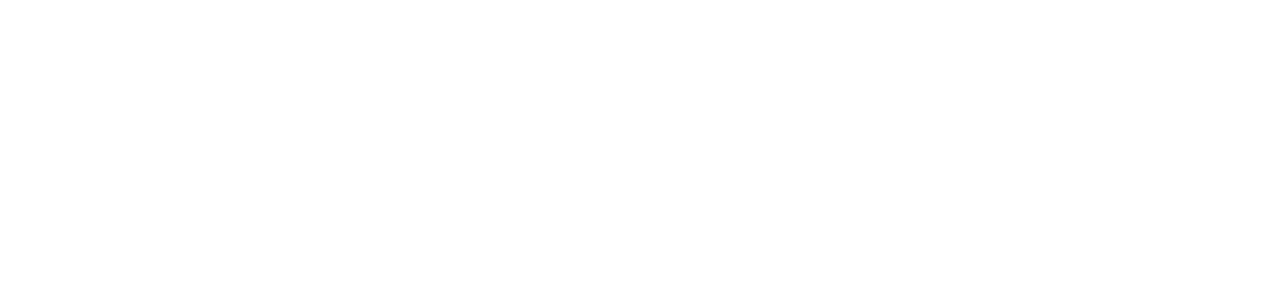
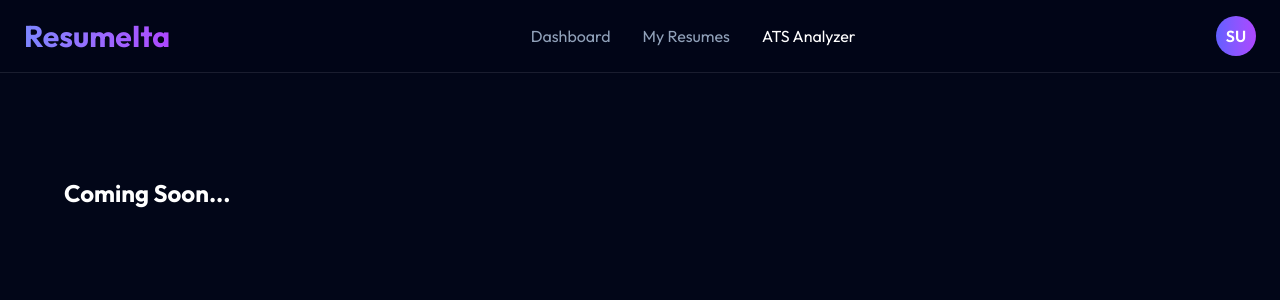
Before and after one commit to harshita-079/ResumeIta, a React (Vite) app in the folder client/: page /app/ats in a window 1280 px wide. Before the commit this address had no page. Shown: the top 300 px of the page. Built offline with nearby package versions, Linux system fonts and the light colour scheme; sample sign-in values are in the browser's storage.

Commit message:
feat: Complete ResumeIta v1.0 with ATS analyzer and dashboard pages

```diff
--- a/client/src/App.jsx
+++ b/client/src/App.jsx
@@ -11,6 +11,8 @@ import Setting from './pages/Setting'
 import ProtectedRoute from './routes/ProtectedRoute'
 import {Toaster} from 'react-hot-toast'
 import Feedback from './pages/Feedback'
+import MyResume from './pages/MyResume'
+import ATSAnalyzer from './pages/ATSAnalyzer'
 
 const App = () => {
   return (
@@ -28,6 +30,8 @@ const App = () => {
         >
           <Route index element={<Dashboard />}/>
           <Route path='builder/:resumeId' element={<ResumeBuilder />}/>
+          <Route path='myresume' element={<MyResume/>}/>
+          <Route path='ats' element={<ATSAnalyzer/>}/>
           <Route path='profile' element={<Profile/>}/>
           <Route path='setting' element={<Setting/>}/>
         </Route>
--- a/client/src/components/Navbar.jsx
+++ b/client/src/components/Navbar.jsx
@@ -8,7 +8,7 @@ const Navbar = () => {
 
   const [open,setOpen]=useState(false)
 
-  const user={name:'harshita gupta'}
+  const user=JSON.parse(localStorage.getItem("currentUser")) || { name: "User" };
 
   const handleLogout=()=>{
     localStorage.removeItem("token");
@@ -51,7 +51,7 @@ const Navbar = () => {
           </NavLink>
 
           <NavLink
-            to="/app/resumes"
+            to="/app/myresume"
             className={({ isActive }) =>
               `transition ${
                 isActive
@@ -66,7 +66,7 @@ const Navbar = () => {
           </NavLink>
 
           <NavLink
-            to="/app/analyzer"
+            to="/app/ats"
             className={({ isActive }) =>
               `transition ${
                 isActive
@@ -86,7 +86,7 @@ const Navbar = () => {
         <div className="flex items-center gap-5">
 
           {/* Notification */}
-          <button className="relative p-2 rounded-full bg-white/5 border border-white/10 hover:bg-white/10 transition">
+          <button className=" hidden relative p-2 rounded-full bg-white/5 border border-white/10 hover:bg-white/10 transition">
 
             <Bell size={18} />
 
@@ -103,7 +103,7 @@ const Navbar = () => {
               className="w-10 h-10 rounded-full bg-linear-to-r from-indigo-500 to-purple-500 flex items-center justify-center font-semibold"
             >
 
-    {user.name.charAt(0).toUpperCase()}
+              {user?.name?.split(" ").map(word=>word[0]).join("").toUpperCase()}
 
             </button>
 
@@ -116,13 +116,17 @@ const Navbar = () => {
         Profile
       </Link>
 
-      <Link to="/app/setting" className="block px-5 py-3 text-left text-slate-300 hover:bg-white/5 transition">
+      <Link
+      to="/app/setting"
+      className="block px-5 py-3 text-left text-slate-300 hover:bg-white/5 transition">
 
         Settings
 
       </Link>
 
-      <button onClick={handleLogout} className="w-full px-5 py-3 text-left text-red-400 hover:bg-white/5 transition">
+      <button
+      onClick={handleLogout}
+      className="w-full px-5 py-3 text-left text-red-400 hover:bg-white/5 transition">
 
         Logout
 
--- a/client/src/components/home/Contact.jsx
+++ b/client/src/components/home/Contact.jsx
@@ -25,7 +25,7 @@ const Contact = () => {
           {/* Email */}
           <a
             href="mailto:resumeita@gmail.com"
-            className="p-6 rounded-3xl border border-white/10 bg-white/5 hover:bg-white/10 transition"
+            className="hidden p-6 rounded-3xl border border-white/10 bg-white/5 hover:bg-white/10 transition"
           >
             <Mail
               size={32}
@@ -43,7 +43,7 @@ const Contact = () => {
 
           {/* GitHub */}
           <a
-            href="https://github.com"
+            href="https://github.com/harshita-079/ResumeIta"
             target="_blank"
             rel="noreferrer"
             className="p-6 rounded-3xl border border-white/10 bg-white/5 hover:bg-white/10 transition"
@@ -64,7 +64,7 @@ const Contact = () => {
 
           {/* LinkedIn */}
           <a
-            href="https://linkedin.com"
+            href="https://www.linkedin.com/in/harshita-gupta-12a29b292"
             target="_blank"
             rel="noreferrer"
             className="p-6 rounded-3xl border border-white/10 bg-white/5 hover:bg-white/10 transition"
--- a/client/src/components/home/Hero.jsx
+++ b/client/src/components/home/Hero.jsx
@@ -52,7 +52,9 @@ const Hero = () => {
               </button>
 
               {/* Secondary Button */}
-              <button onClick={()=>navigate('/login')} className="px-8 py-4 rounded-xl border border-white/10 bg-white/5 backdrop-blur-md hover:bg-white/10 transition-all duration-300 font-medium">
+              <button
+              onClick={()=>navigate('/login?redirect=/app/ats')}
+              className="px-8 py-4 rounded-xl border border-white/10 bg-white/5 backdrop-blur-md hover:bg-white/10 transition-all duration-300 font-medium">
 
                 Analyze Resume
 
--- /dev/null
+++ b/client/src/pages/ATSAnalyzer.jsx
@@ -0,0 +1,23 @@
+const ATSAnalyzer = () => {
+
+return(
+
+    <div className="min-h-screen bg-slate-950 text-white p-10">
+
+        {/* <h1 className="text-4xl font-bold">
+            ATS Analyzer
+        </h1>
+
+        <p className="text-slate-400 mt-3">
+            Analyze your resume and improve ATS score.
+        </p> */}
+        <h1 className="text-2xl font-bold mt-10">
+            Coming Soon...
+        </h1>
+    </div>
+
+)
+
+}
+
+export default ATSAnalyzer;
--- a/client/src/pages/Dashboard.jsx
+++ b/client/src/pages/Dashboard.jsx
@@ -123,7 +123,7 @@ const Dashboard = () => {
             <p className="text-slate-400 text-lg leading-8 max-w-2xl">
 
               Build smarter ATS-friendly resumes and track
-              your resume performance with ResumeIta.
+              your resume performance with <span className="bg-linear-to-r from-indigo-400 to-purple-500 bg-clip-text text-transparent">ResumeIta</span>
 
             </p>
 
@@ -287,7 +287,9 @@ const Dashboard = () => {
 
             </div>
 
-            <button className="text-indigo-400 hover:text-indigo-300 transition flex items-center gap-2">
+            <button
+            onClick={()=>navigate('/app/myresume')}
+            className="text-indigo-400 hover:text-indigo-300 transition flex items-center gap-2">
 
               View All
 
@@ -526,7 +528,9 @@ const Dashboard = () => {
             </button>
 
             {/* Action 2 */}
-            <button className="relative overflow-hidden rounded-3xl border border-white/10 bg-white/5 backdrop-blur-xl p-8 text-left hover:-translate-y-2 hover:border-green-500/30 transition-all duration-500">
+            <button
+            onClick={()=>navigate('/app/ats')}
+            className="relative overflow-hidden rounded-3xl border border-white/10 bg-white/5 backdrop-blur-xl p-8 text-left hover:-translate-y-2 hover:border-green-500/30 transition-all duration-500">
 
               <div className="absolute top-0 right-0 w-28 h-28 bg-green-500/10 blur-3xl rounded-full"></div>
 
@@ -555,7 +559,7 @@ const Dashboard = () => {
             </button>
 
             {/* Action 3 */}
-            <button className="relative overflow-hidden rounded-3xl border border-white/10 bg-white/5 backdrop-blur-xl p-8 text-left hover:-translate-y-2 hover:border-pink-500/30 transition-all duration-500">
+            <button className="hidden relative overflow-hidden rounded-3xl border border-white/10 bg-white/5 backdrop-blur-xl p-8 text-left hover:-translate-y-2 hover:border-pink-500/30 transition-all duration-500">
 
               <div className="absolute top-0 right-0 w-28 h-28 bg-pink-500/10 blur-3xl rounded-full"></div>
 
--- /dev/null
+++ b/client/src/pages/MyResume.jsx
@@ -0,0 +1,11 @@
+const MyResume = () => {
+  return (
+    <div className="min-h-screen bg-slate-950 text-white p-10">
+      {/* <h1 className="text-4xl font-bold">My Resumes</h1>
+      <p className="text-slate-400 mt-3">Manage your resumes here.</p> */}
+      <h1 className="text-2xl font-bold mt-10">Coming Soon...</h1>
+    </div>
+  );
+};
+
+export default MyResume;
--- a/client/src/pages/Profile.jsx
+++ b/client/src/pages/Profile.jsx
@@ -3,7 +3,7 @@ import React from 'react'
 const Profile = () => {
   return (
     <div>
-      <h1>Profile page</h1>
+      <h1>Coming Soon...</h1>
     </div>
   )
 }
--- a/client/src/pages/Setting.jsx
+++ b/client/src/pages/Setting.jsx
@@ -3,7 +3,7 @@ import React from 'react'
 const Setting = () => {
   return (
     <div>
-      <h1>Setting page</h1>
+      <h1>Coming Soon...</h1>
     </div>
   )
 }
```
Lines whose indentation alone changed are shown as unchanged.
